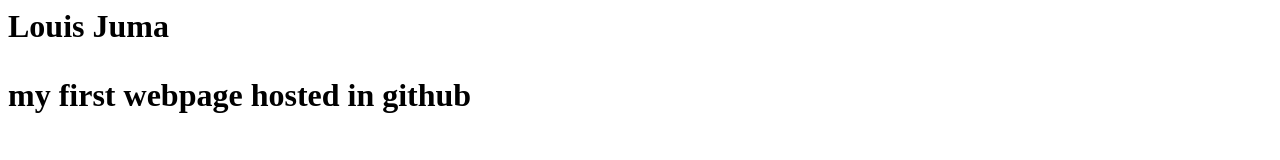
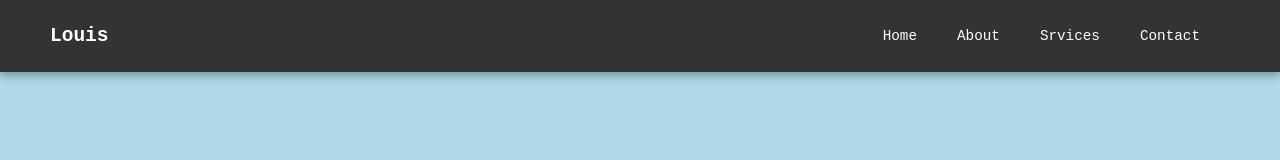
Before and after one commit to nrcfhub/louisjuma, a plain HTML site: page index.html in a window 1280 px wide. Drawn offline with Linux system fonts and the light colour scheme.

Commit message:
louisjuma

```diff
--- a/index.html
+++ b/index.html
@@ -2,10 +2,18 @@
 <head>
 <title>louisjuma website
 </title>
+<link rel="stylesheet" type="text/css" href="styles.css">
 </head>
 <body>
-<h1>Louis Juma<h1>
-<p>my first webpage hosted in github<p>
-
+<!-- nav bar -->
+<nav class="navbar">
+<div class="logo">Louis</div>
+<ul class="nav-links">
+<li><a href="index.html">Home</li></a>
+<li><a href="about.html">About</li></a>
+<li><a href="services.html">Srvices</li></a>
+<li><a href="contact.html">Contact</li></a>
+<ul>
+</nav>
 </body>
 </html>
--- /dev/null
+++ b/styles.css
@@ -0,0 +1,73 @@
+/* General reset */
+* {
+    margin: 0;
+    padding: 0;
+    box-sizing: border-box;
+}
+
+/* Body styling */
+body {
+    background-color: lightblue;
+    font-family: monospace;
+}
+
+/* Navbar styling */
+.navbar {
+    background-color: #333;
+    padding: 25px 50px 25px 50px;
+    display: flex;
+    justify-content: space-between;
+    align-items: center;
+    position: sticky;
+    top: 0;
+    z-index: 1000;
+    box-shadow: 0px 4px 8px rgba(0, 0, 0, 0.3);
+}
+
+/* Logo styling */
+.logo {
+    font-size: 1.5em;
+    color: #fff;
+    font-weight: bold;
+}
+
+/* Nav links styling */
+.nav-links {
+    list-style: none;
+    display: flex;
+    gap: 20px;
+}
+
+.nav-links li {
+    position: relative;
+}
+
+.nav-links a {
+    text-decoration: none;
+    color: #fff;
+    font-size: 1.1em;
+    padding: 5px 10px;
+    transition: color 0.3s ease;
+}
+
+/* Hover effect for nav links */
+.nav-links a:hover {
+    color: #FFD700;
+}
+
+/* Fancy underline effect */
+.nav-links a::after {
+    content: '';
+    display: block;
+    width: 0;
+    height: 2px;
+    background: #FFD700;
+    transition: width 0.3s;
+    position: absolute;
+    bottom: -2px;
+    left: 0;
+}
+
+.nav-links a:hover::after {
+    width: 100%;
+}
```
